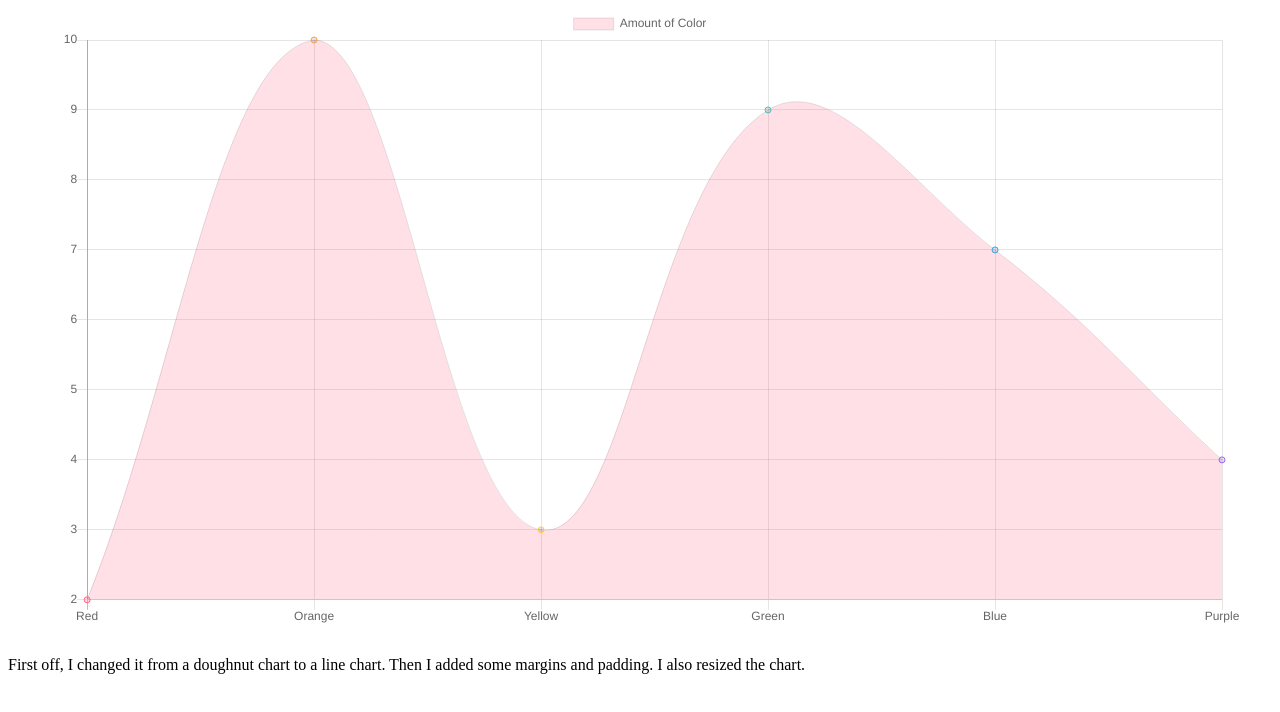
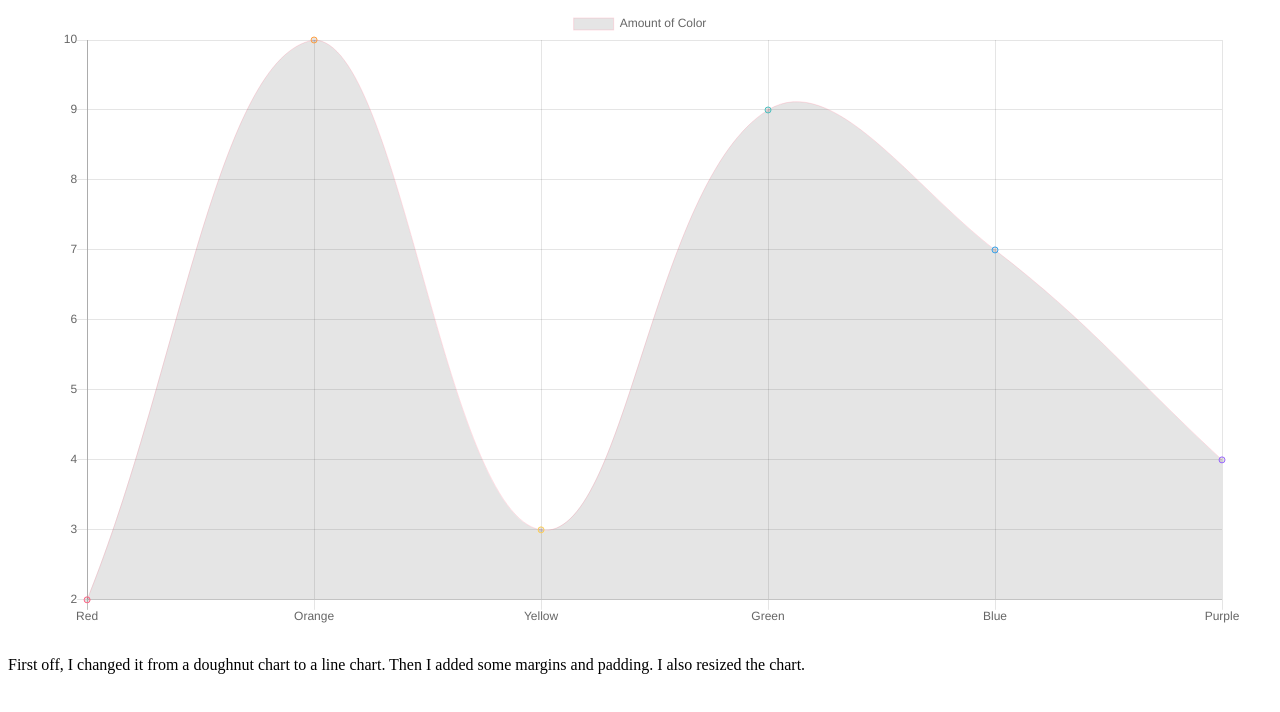
Before and after one commit to dash4703/dash4703.github.io, a plain HTML site: page wa7_v2.html in a window 1280 px wide. Drawn offline with nearby package versions, Linux system fonts and the light colour scheme.

Commit message:
Update wa7_v2.html

```diff
--- a/wa7_v2.html
+++ b/wa7_v2.html
@@ -16,7 +16,7 @@ var myChart = new Chart(ctx, {
         datasets: [{
             label: 'Amount of Color',
             data: [2, 10, 3, 9, 7, 4],
-            backgroundColor: [
+            borderColor: [
                 'rgba(255, 99, 132, 0.2)',
 
             ],
```
